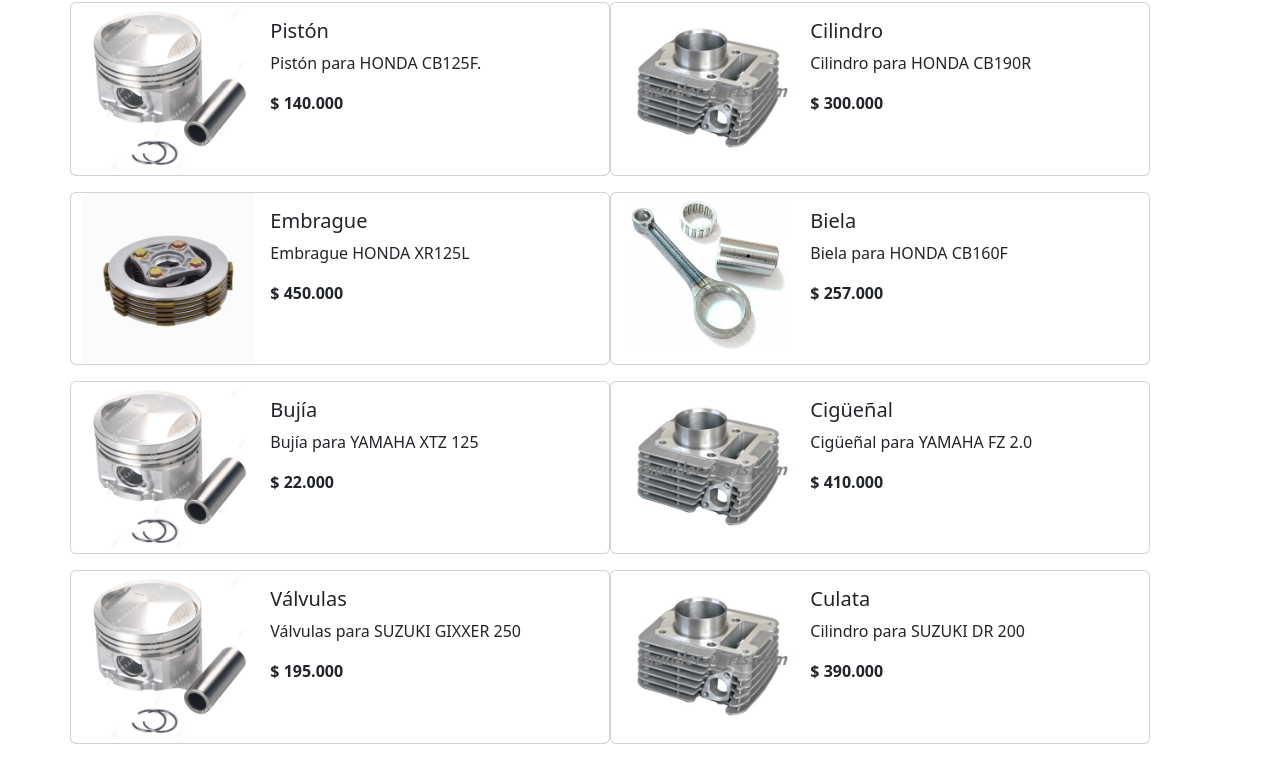
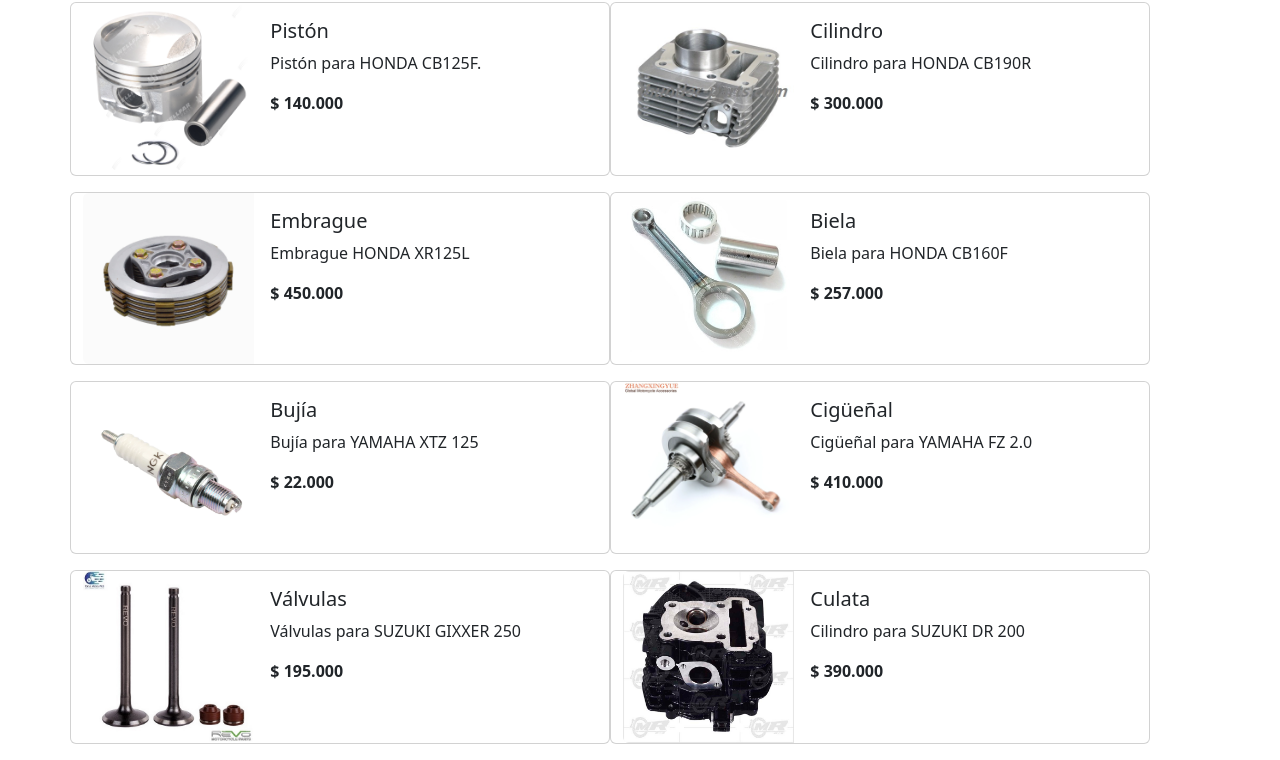
Before and after one commit to MARLONRIOS94/activity_bs_2308, a plain HTML site: page index.html in a window 1280 px wide. Shown: the part 242-1002 px from the top of the page. Drawn offline with nearby package versions, Linux system fonts and the light colour scheme.

Commit message:
tarjetas2

```diff
--- a/index.html
+++ b/index.html
@@ -167,7 +167,7 @@
                         <div class="row g-0">
                           <div class="col-md-4">
                             <a href="assets/paginas/base.html">
-                              <img src="assets/images/repuestos/piston_moto.jpg" class="img-fluid rounded-start" alt="...">
+                              <img src="assets/images/repuestos/bujia.webp" class="img-fluid rounded-start" alt="...">
                             </a>
                           </div>
                           <div class="col-md-8">
@@ -183,7 +183,7 @@
                         <div class="row g-0">
                           <div class="col-md-4">
                             <a href="assets/paginas/sombra.html">
-                               <img src="assets/images/repuestos/cilindro_moto.jpg" class="img-fluid rounded-start" alt="...">
+                               <img src="assets/images/repuestos/ciguenal.webp" class="img-fluid rounded-start" alt="...">
                             </a>
 
                           </div>
@@ -203,7 +203,7 @@
                         <div class="row g-0">
                           <div class="col-md-4">
                             <a href="assets/paginas/base.html">
-                              <img src="assets/images/repuestos/piston_moto.jpg" class="img-fluid rounded-start" alt="...">
+                              <img src="assets/images/repuestos/VALVULAS.jpg" class="img-fluid rounded-start" alt="...">
                             </a>
                           </div>
                           <div class="col-md-8">
@@ -219,7 +219,7 @@
                         <div class="row g-0">
                           <div class="col-md-4">
                             <a href="assets/paginas/sombra.html">
-                               <img src="assets/images/repuestos/cilindro_moto.jpg" class="img-fluid rounded-start" alt="...">
+                               <img src="assets/images/repuestos/culata.jpg" class="img-fluid rounded-start" alt="...">
                             </a>
 
                           </div>
@@ -240,6 +240,8 @@
     <!-- /Tarjetas -->
 
 
+
+
     <script src="https://cdn.jsdelivr.net/npm/bootstrap@5.2.0/dist/js/bootstrap.bundle.min.js" integrity="sha384-A3rJD856KowSb7dwlZdYEkO39Gagi7vIsF0jrRAoQmDKKtQBHUuLZ9AsSv4jD4Xa" crossorigin="anonymous"></script>
   </body>
 
```
